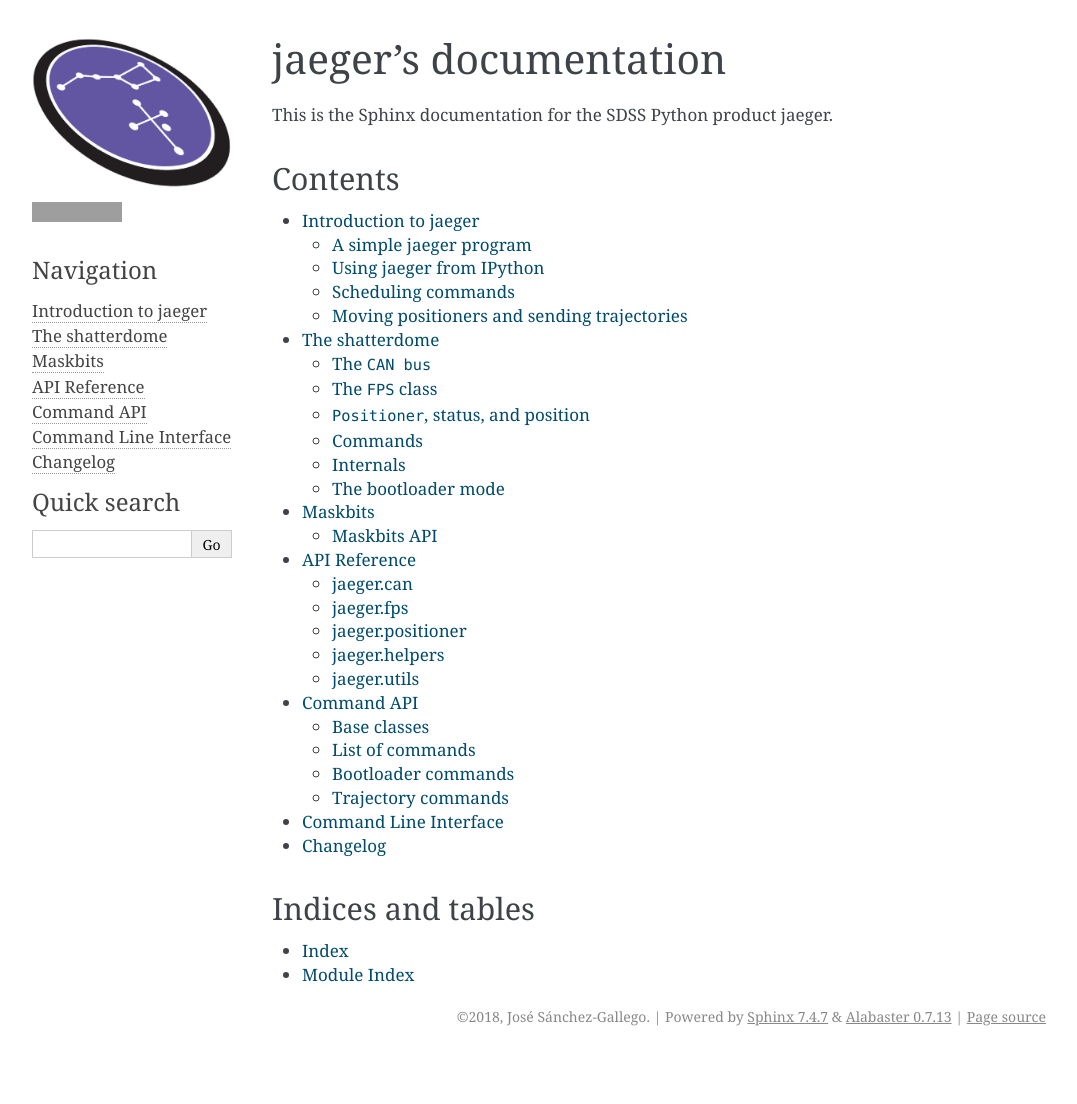
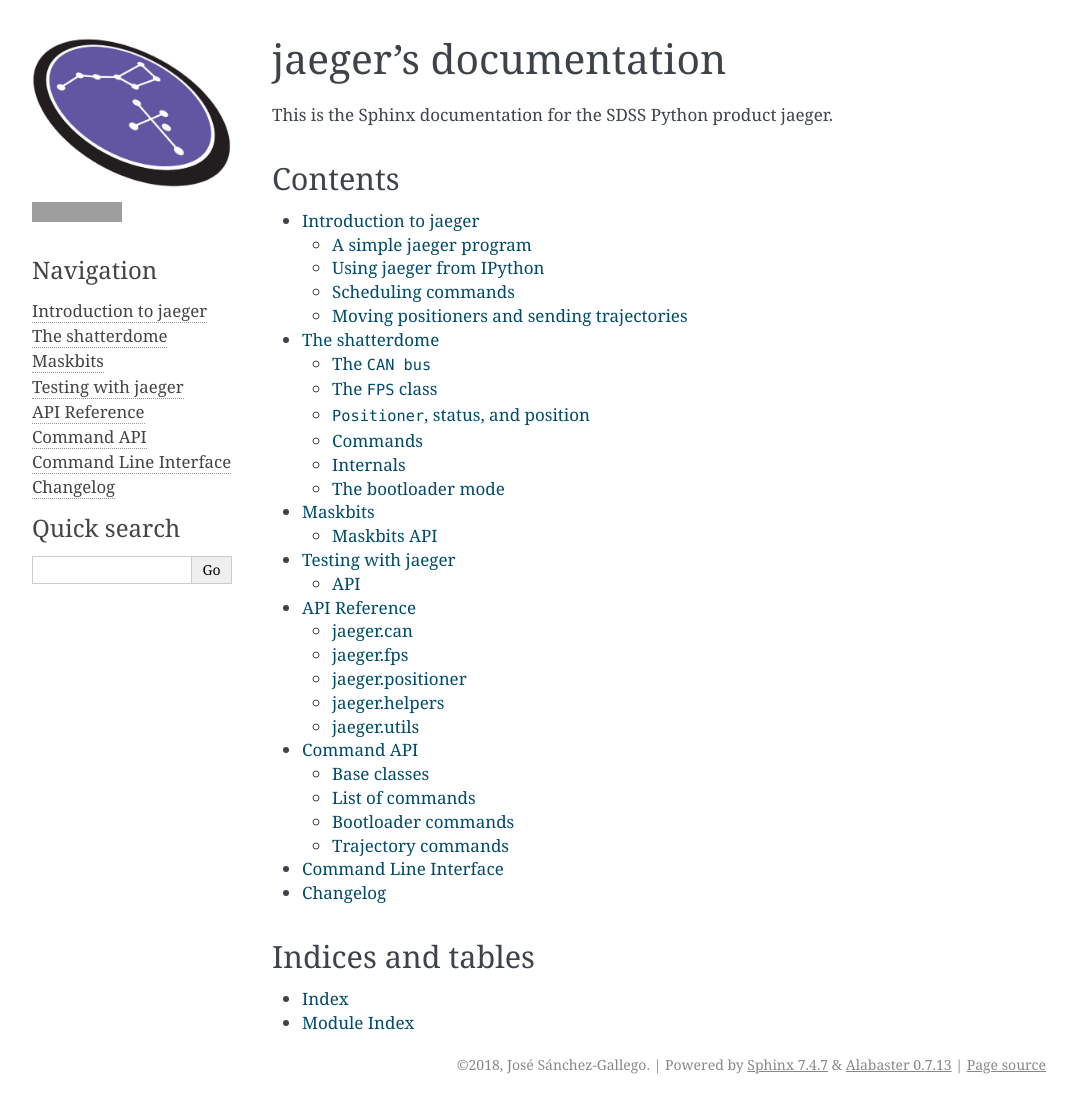
Before and after one commit to sdss/jaeger, a Sphinx documentation site: the page built from docs/sphinx/index.rst, in a window 1280 px wide. Shown: the whole page, without its empty margins (106-1183 px from the left). Built offline with Sphinx 7.4.7, drawn with Linux system fonts in a browser that asks for light colours; the version number is read from the project's files by our own code; before the commit the page ends 1056 px from its top, so only the background shows below that; grey boxes are pictures that could not be loaded.

Commit message:
Add testing section to docs

```diff
--- a/docs/sphinx/index.rst
+++ b/docs/sphinx/index.rst
@@ -16,6 +16,8 @@ Contents
 
   maskbits
 
+  testing
+
   api
   commands
 
--- /dev/null
+++ b/docs/sphinx/testing.rst
@@ -0,0 +1,12 @@
+
+.. _testing:
+
+Testing with jaeger
+===================
+
+API
+---
+
+.. automodule:: jaeger.tests.core
+   :members:
+   :show-inheritance:
```
Also changed, not shown: 2 other files.
